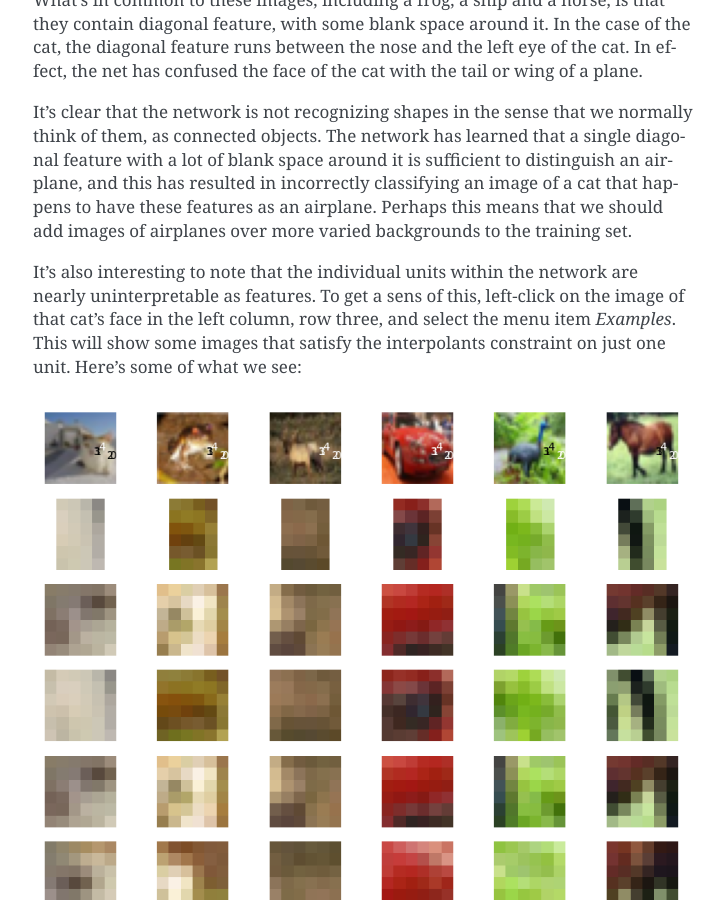
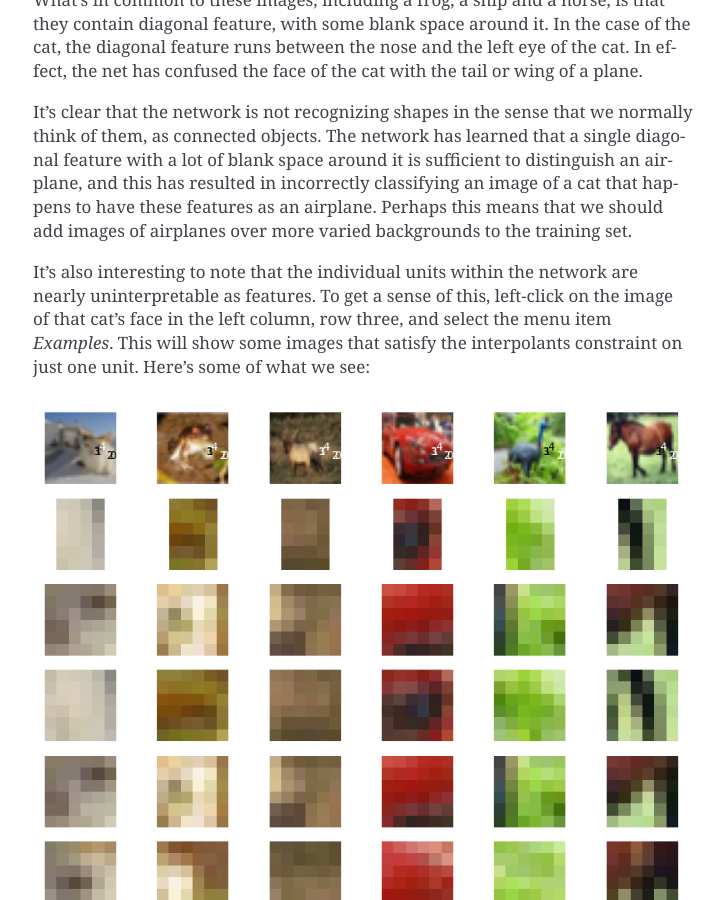
Before and after one commit to microsoft/nnitp, a Sphinx documentation site: the page built from docs/quick_start.rst, in a window 1280 px wide and 900 px high, scrolled down 6244 px. Shown: the whole window, without its empty margins (387-1111 px from the left). Built offline with Sphinx 7.4.7, drawn with Linux system fonts in a browser that asks for light colours; some of the changed text lies outside the part shown.

Commit message:
doc typo

```diff
--- a/docs/quick_start.rst
+++ b/docs/quick_start.rst
@@ -118,7 +118,7 @@ add images of airplanes over more varied backgrounds to the training
 set.
 
 It's also interesting to note that the individual units within the
-network are nearly uninterpretable as features. To get a sens of this,
+network are nearly uninterpretable as features. To get a sense of this,
 left-click on the image of that cat's face in the left column, row
 three, and select the menu item `Examples`. This will show some images
 that satisfy the interpolants constraint on just one unit. Here's some
```
Also changed, not shown: other parts of docs/quick_start.rst (+1 -1 lines).
